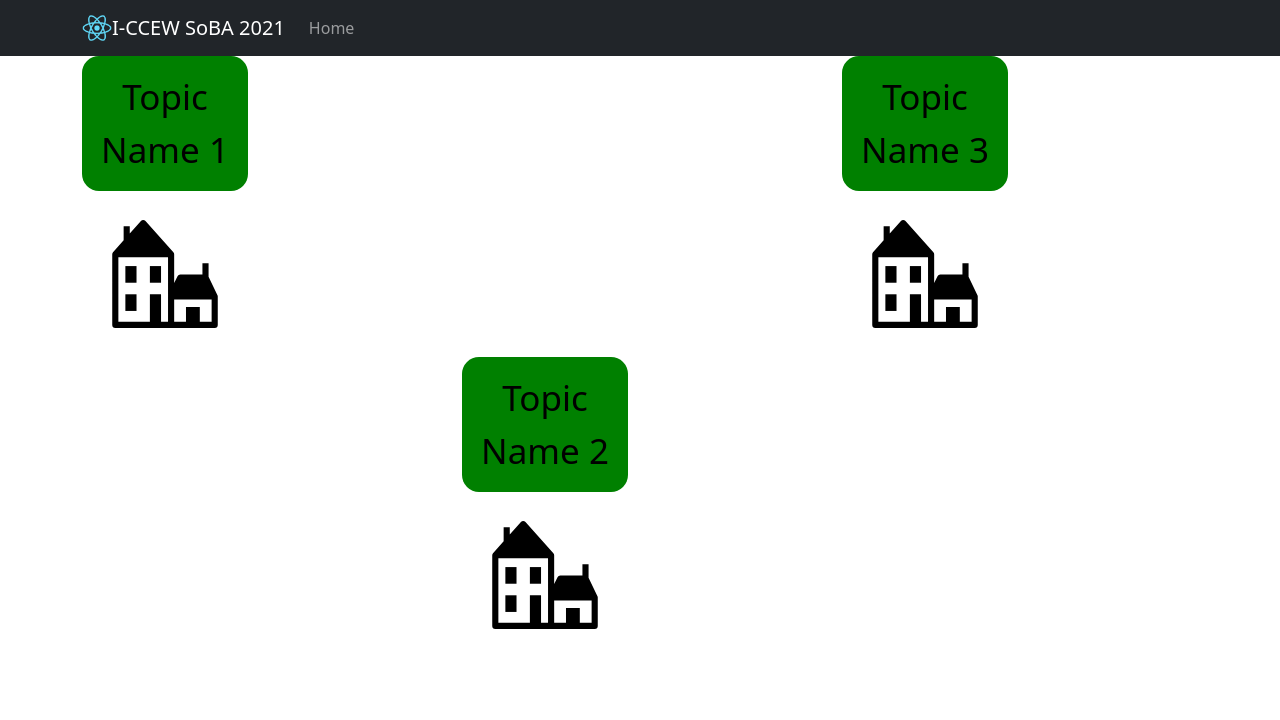
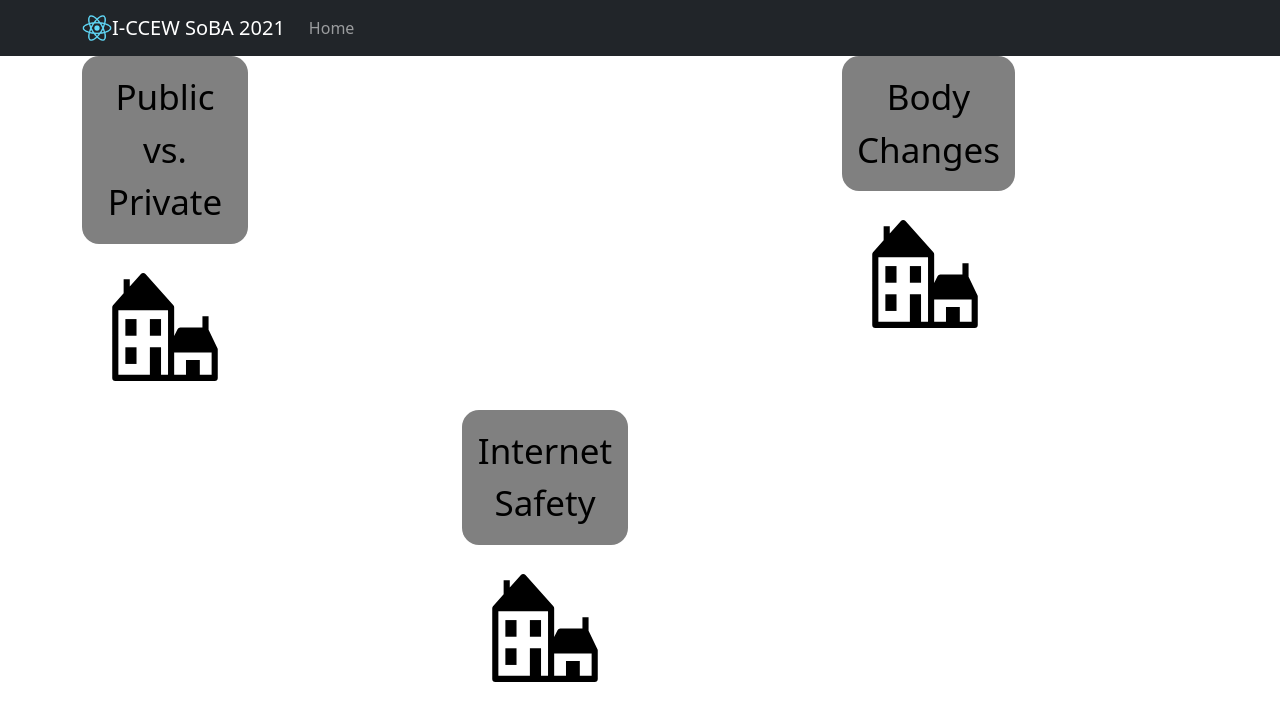
Before and after one commit to ereali/ASD-App, a React (Create React App) app in the folder web/: page / in a window 1280 px wide. Shown: the top 720 px of the page. Built offline with nearby package versions, Linux system fonts and the light colour scheme.

Commit message:
Changed label colors and topic town names for presentation

```diff
--- a/web/src/App.js
+++ b/web/src/App.js
@@ -35,7 +35,9 @@ function App() {
           </Navbar.Collapse>
         </Container>
       </Navbar>
-
+      {/*
+     This TopicTownView displays 3 Topic Towns in two rows offset (labels are named within TopicTownView)
+     */}
       <TopicTownView />
     </div>
   );
--- a/web/src/Components/TopicTown.jsx
+++ b/web/src/Components/TopicTown.jsx
@@ -9,7 +9,7 @@ function TopicTown(props) {
     <div>
       <Label
         name={props.labelText}
-        backgroundColor="green"
+        backgroundColor="gray"
         textColor="#000000"
       />
 
--- a/web/src/TopicTownView.jsx
+++ b/web/src/TopicTownView.jsx
@@ -10,15 +10,15 @@ function TopicTownView() {
       <Container>
         <Row>
           <Col md={2}>
-            <TopicTown imageLink={TownImage} labelText="Topic Name 1" />
+            <TopicTown imageLink={TownImage} labelText="Public vs. Private" />
           </Col>
           <Col md={{ span: 2, offset: 6 }}>
-            <TopicTown imageLink={TownImage} labelText="Topic Name 3" />
+            <TopicTown imageLink={TownImage} labelText="Body Changes" />
           </Col>
         </Row>
         <Row>
           <Col md={{ span: 2, offset: 4 }}>
-            <TopicTown imageLink={TownImage} labelText="Topic Name 2" />
+            <TopicTown imageLink={TownImage} labelText="Internet Safety" />
           </Col>
         </Row>
       </Container>
```
